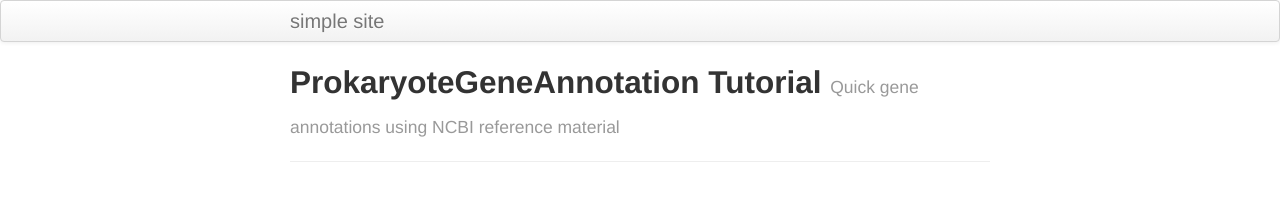
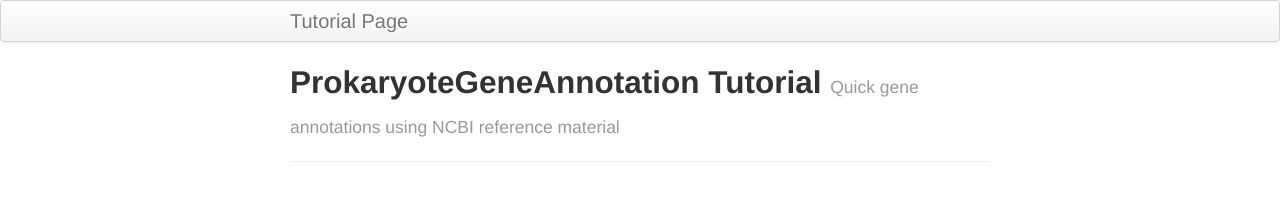
Before and after one commit to Djeppschmidt/ProkaryoteGeneAnnotation_tutorial, a Jekyll site: the page built from index.md, in a window 1280 px wide. Shown: the top 203 px of the page. Built offline with Jekyll 4.4.1, drawn with Linux system fonts in a browser that asks for light colours.

Commit message:
retitled

```diff
--- a/_config.yml
+++ b/_config.yml
@@ -8,7 +8,7 @@
 # Themes are encouraged to use these universal variables
 # so be sure to set them if your theme uses them.
 #
-title : simple site
+title : Tutorial Page
 author :
   name : Dietrich Epp Schmidt
   email : djeppschmidt@gmail.com
```
